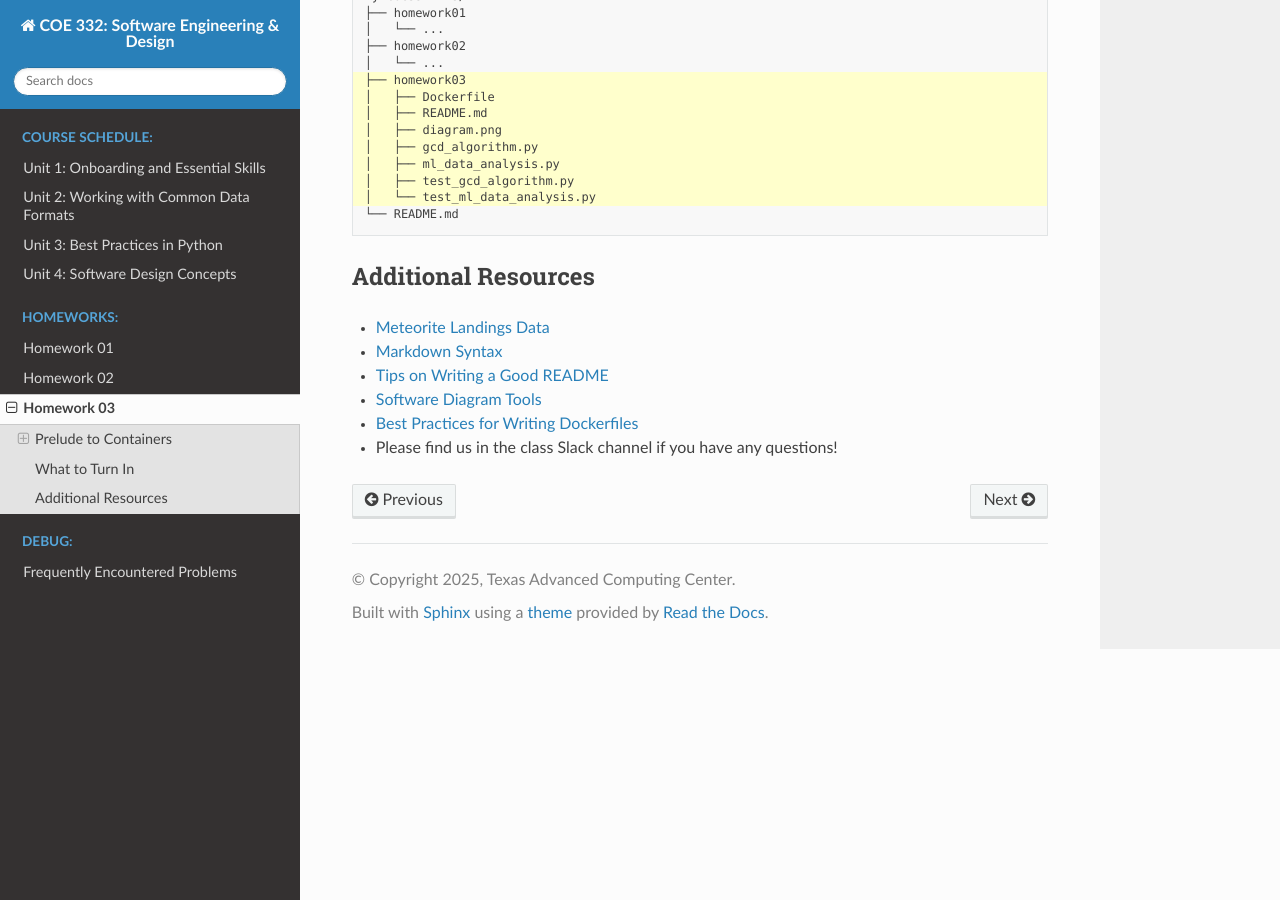
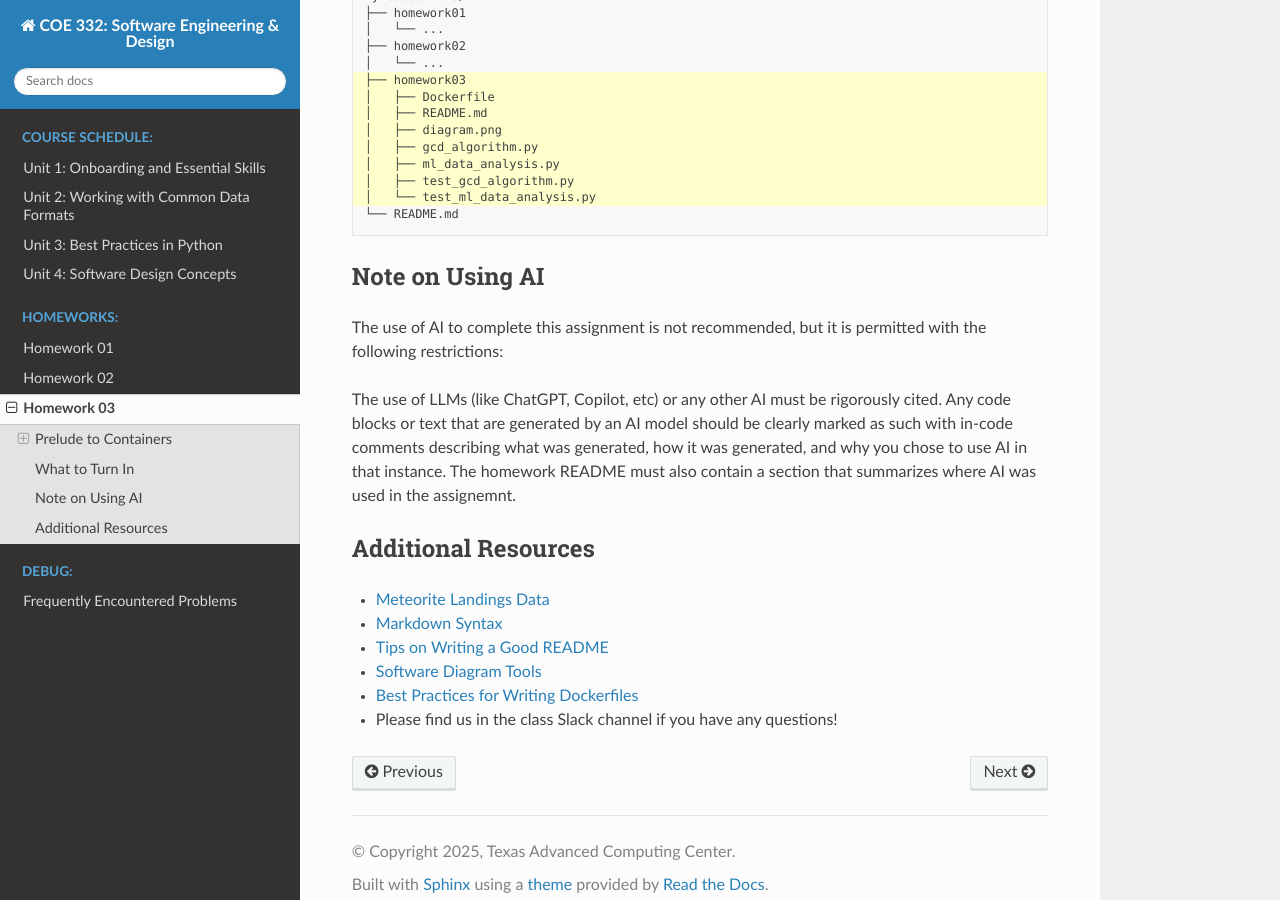
Before and after one commit to TACC/coe-332-sp25, a Sphinx documentation site: the page built from docs/homework/homework03.rst, in a window 1280 px wide and 900 px high, scrolled down 1287 px. Built offline with Sphinx 7.4.7 and the Read the Docs theme 3.1.0, drawn with Linux system fonts in a browser that asks for light colours.

Commit message:
added AI statement to hw2 and 3

```diff
--- a/docs/homework/homework03.rst
+++ b/docs/homework/homework03.rst
@@ -78,6 +78,18 @@ homework03:
    └── README.md
 
 
+Note on Using AI
+----------------
+
+The use of AI to complete this assignment is not recommended, but it is
+permitted with the following restrictions:
+
+The use of LLMs (like ChatGPT, Copilot, etc) or any other AI must be rigorously
+cited. Any code blocks or text that are generated by an AI model should be clearly
+marked as such with in-code comments describing what was generated, how it was
+generated, and why you chose to use AI in that instance. The homework README must
+also contain a section that summarizes where AI was used in the assignemnt.
+
 
 Additional Resources
 --------------------
```
Also changed, not shown: docs/homework/homework02.rst (+11 -0 lines).
